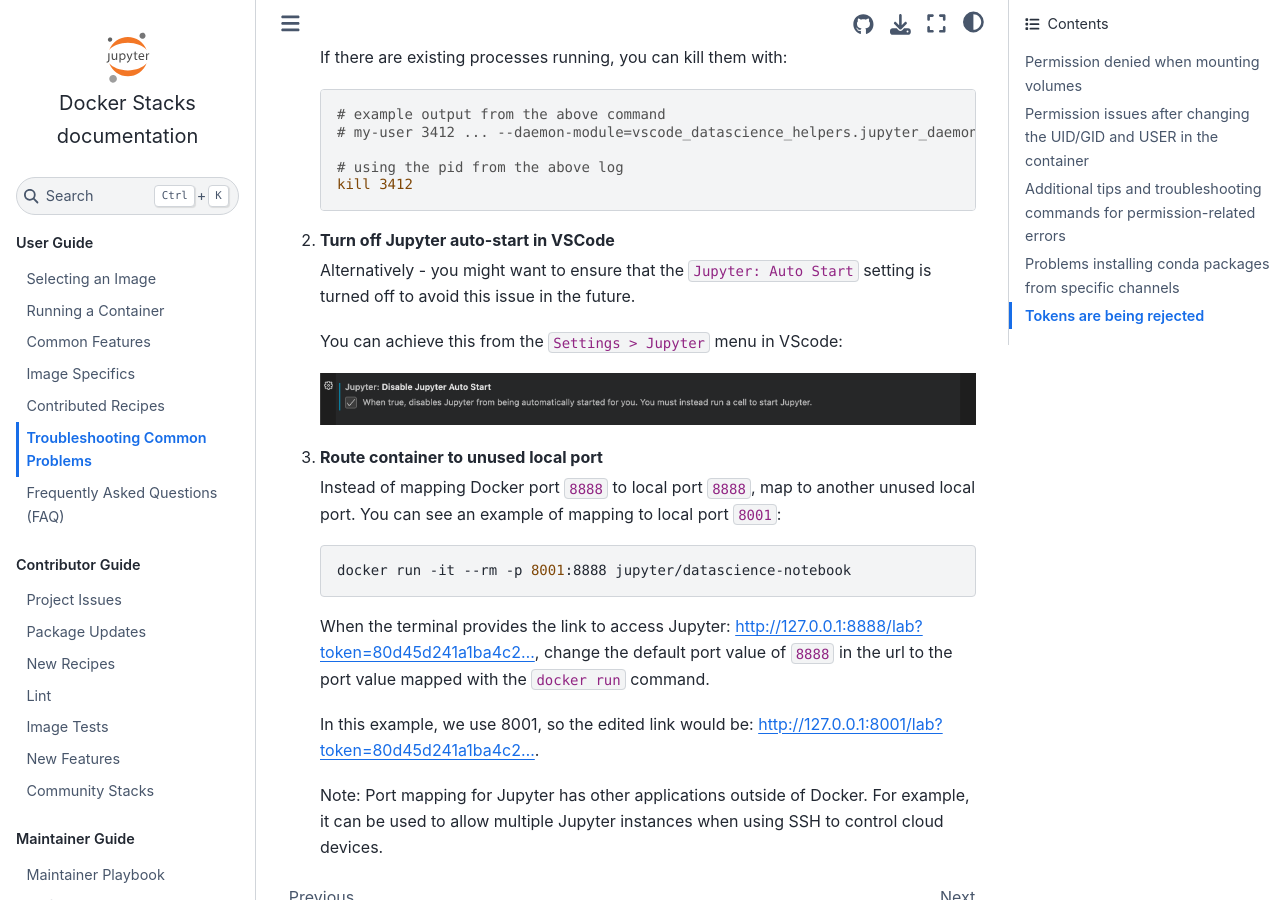
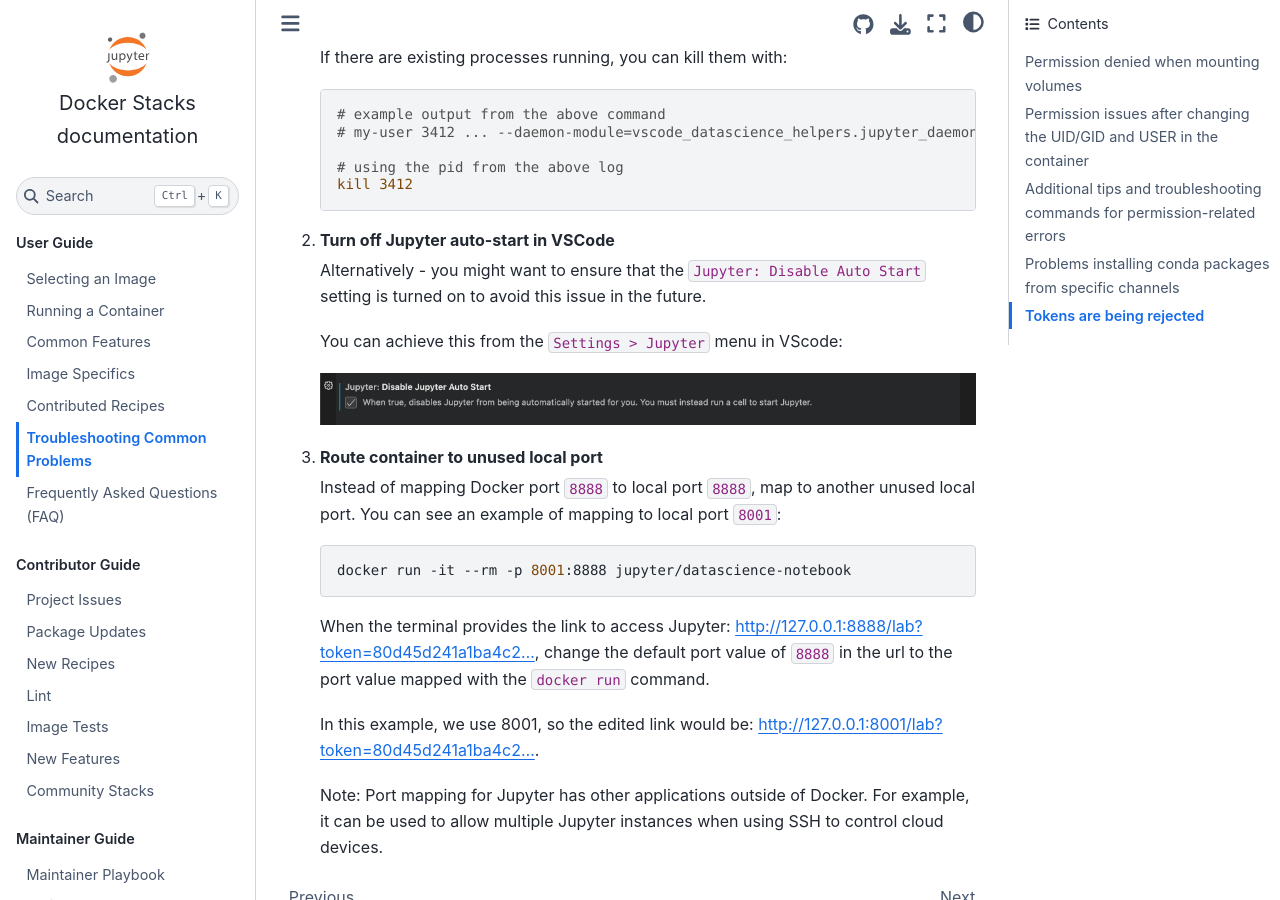
Before and after one commit to jupyter/docker-stacks, a Sphinx documentation site: the page built from docs/using/troubleshooting.md, in a window 1280 px wide and 900 px high, scrolled down 7465 px. Built offline with Sphinx 7.4.7 and the Sphinx Book theme 1.1.4, drawn with Linux system fonts in a browser that asks for light colours.

Commit message:
Fix text

```diff
--- a/docs/using/troubleshooting.md
+++ b/docs/using/troubleshooting.md
@@ -306,7 +306,7 @@
 
 2. **Turn off Jupyter auto-start in VSCode**
 
-   Alternatively - you might want to ensure that the `Jupyter: Auto Start` setting is turned off to avoid this issue in the future.
+   Alternatively - you might want to ensure that the `Jupyter: Disable Auto Start` setting is turned on to avoid this issue in the future.
 
    You can achieve this from the `Settings > Jupyter` menu in VScode:
 
```
